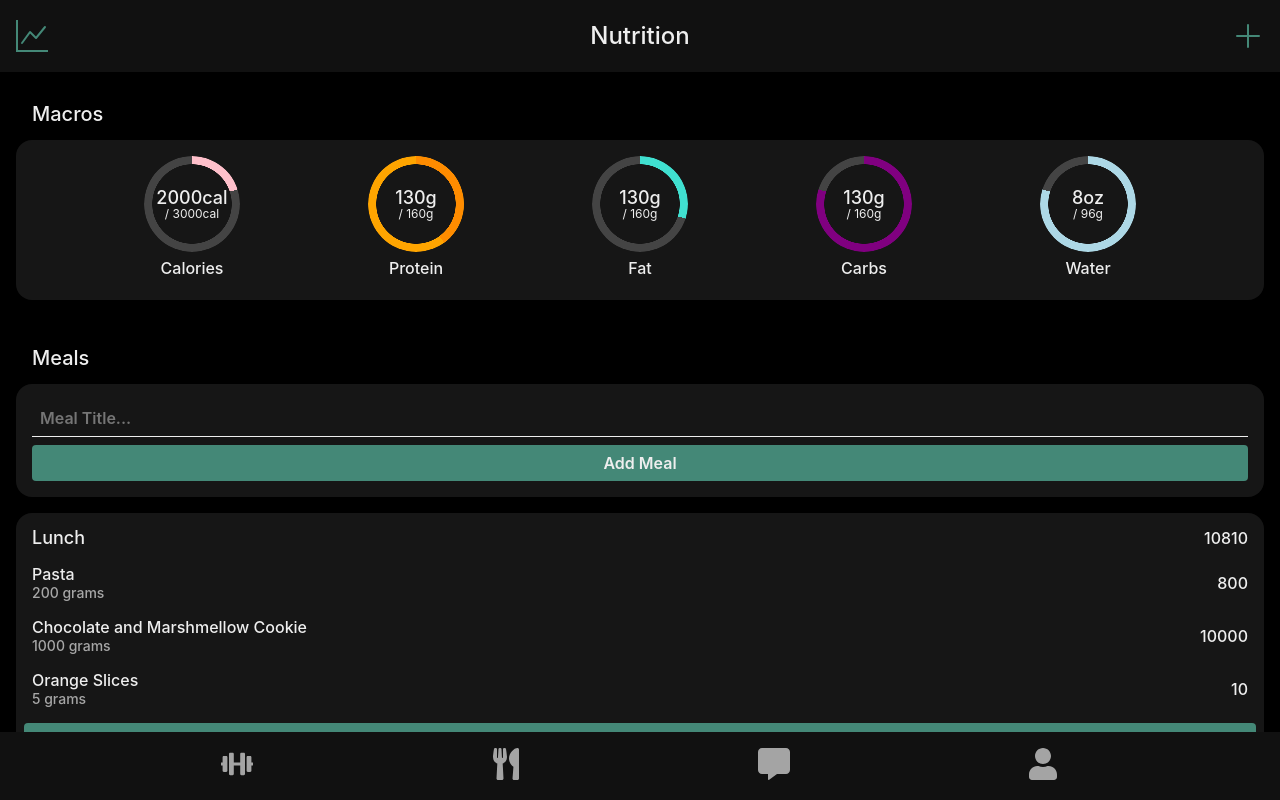
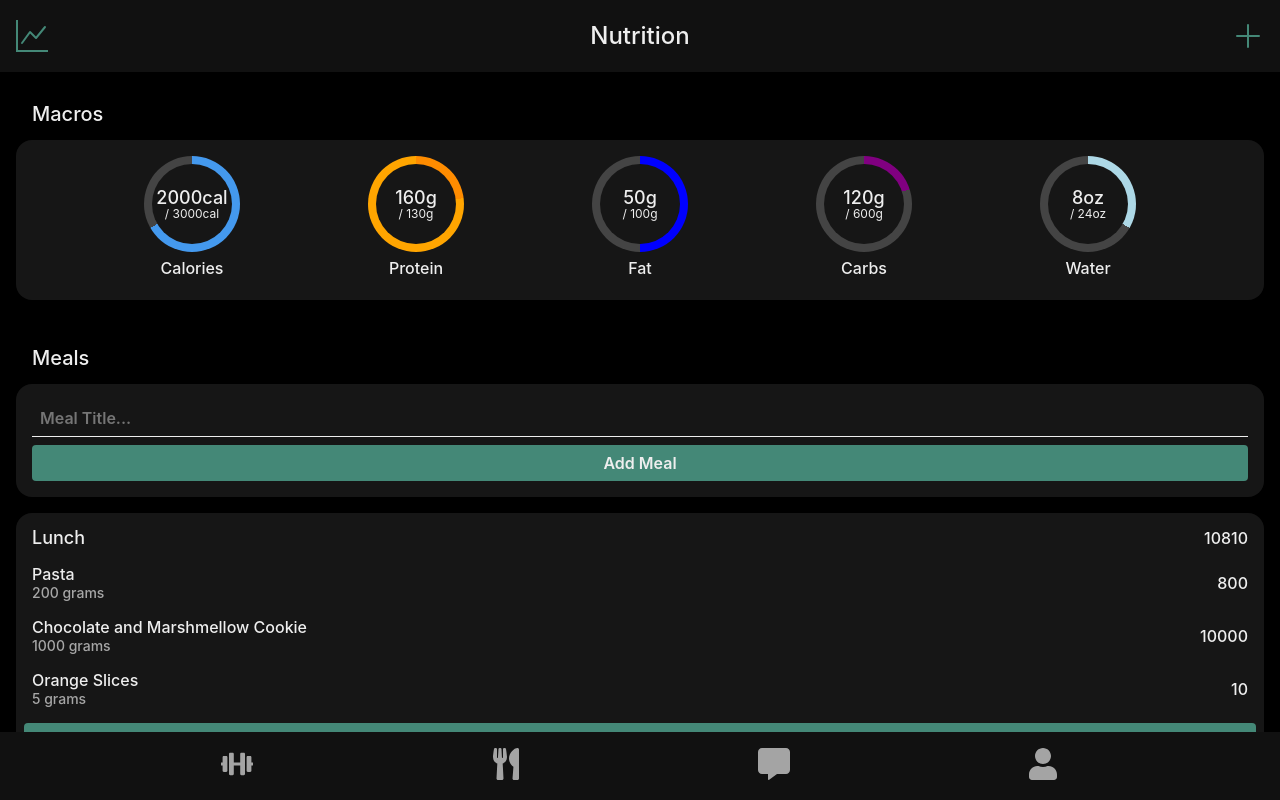
Before and after one commit to Arnav350/gojim, a React (Create React App) app: page /nutrition in a window 1280 px wide. Built offline with nearby package versions, Linux system fonts and the light colour scheme.

Commit message:
added usestates for food, meal, nutrition

```diff
--- a/src/components/Meal.tsx
+++ b/src/components/Meal.tsx
@@ -1,6 +1,10 @@
 import React, { useState } from "react";
-import { Link } from "react-router-dom";
 import "../pages/Nutrition.css";
+
+interface IProps {
+  title: string;
+  setShowFood: Function;
+}
 
 interface IFood {
   name: string;
@@ -10,7 +14,7 @@ interface IFood {
 
 type IFoods = IFood[];
 
-function Meal() {
+function Meal(props: IProps) {
   const [foods, setFoods] = useState<IFoods>([
     { name: "Pasta", grams: 200, calories: 800 },
     { name: "Chocolate and Marshmellow Cookie", grams: 1000, calories: 10000 },
@@ -20,7 +24,7 @@ function Meal() {
   return (
     <div className="meal">
       <div className="meal__top">
-        <h4 className="meal__heading">Lunch</h4>
+        <h4 className="meal__heading">{props.title}</h4>
         <h4 className="meal__total">
           {foods.reduce(
             (total: number, { calories }) => (total += calories),
@@ -37,9 +41,9 @@ function Meal() {
           <p className="meal__calories">{food.calories}</p>
         </div>
       ))}
-      <Link to="/food">
-        <button className="meal__button">Add Food</button>
-      </Link>
+      <button className="meal__button" onClick={() => props.setShowFood(true)}>
+        Add Food
+      </button>
     </div>
   );
 }
--- a/src/components/NutritionHistory.tsx
+++ /dev/null
@@ -1,20 +0,0 @@
-import React from "react";
-import { BsPlus, BsCheckLg } from "react-icons/bs";
-
-function NutritionHistory() {
-  return (
-    <div className="history">
-      <div className="history__text">
-        <h4 className="history__name">Extra Virgin Olive Oil</h4>
-        <p className="history__info">460 cal - 4tbsp</p>
-      </div>
-      {true ? (
-        <BsPlus className="history__icon" />
-      ) : (
-        <BsCheckLg className="history__icon" />
-      )}
-    </div>
-  );
-}
-
-export default NutritionHistory;
--- a/src/pages/Nutrition.css
+++ b/src/pages/Nutrition.css
@@ -52,48 +52,15 @@
   width: 96px;
   height: 96px;
   margin-bottom: 32px;
+  border-radius: 50%;
+  inset: 0;
 }
 
-.nutrition__circle::before {
-  content: "";
+.nutrition__mask {
   position: absolute;
+  inset: 8px;
+  background-color: #161616;
   border-radius: 50%;
-  inset: 0;
-  mask: radial-gradient(farthest-side, #0000 calc(99% - 8px), #000 calc(100% - 8px));
-}
-
-.nutrition__calorie::before {
-  background: conic-gradient(pink 20%, #0000 0),
-    #444;
-}
-
-.nutrition__protein::before {
-  background: conic-gradient(orange 100%, #0000 0),
-    #444;
-}
-
-.nutrition__protein::after {
-  content: "";
-  position: absolute;
-  border-radius: 50%;
-  inset: 0;
-  mask: radial-gradient(farthest-side, #0000 calc(99% - 8px), #000 calc(100% - 8px));
-  background: conic-gradient(darkorange 40%, #0000 0);
-}
-
-.nutrition__fat::before {
-  background: conic-gradient(turquoise 30%, #0000 0),
-    #444;
-}
-
-.nutrition__carb::before {
-  background: conic-gradient(purple 80%, #0000 0),
-    #444;
-}
-
-.nutrition__water::before {
-  background: conic-gradient(lightblue 80%, #0000 0),
-    #444;
 }
 
 .nutrition__grams,
@@ -270,7 +237,7 @@
   padding: 16px;
 }
 
-.history {
+.food__history {
   display: flex;
   justify-content: space-between;
   align-items: center;
@@ -280,25 +247,25 @@
   border-radius: 8px;
 }
 
-.history__text {
+.food__text {
   padding: 8px;
   display: flex;
   flex-direction: column;
 }
 
-.history__name {
+.food__name {
   font-size: 16px;
   font-weight: 400;
 }
 
-.history__info {
+.food__info {
   margin-top: 2px;
   color: #999;
   font-size: 14px;
   font-weight: 400;
 }
 
-.history__icon {
+.food__add {
   margin: 8px;
   height: 32px;
   width: 32px;
--- a/src/pages/Nutrition.tsx
+++ b/src/pages/Nutrition.tsx
@@ -8,6 +8,20 @@ function Nutrition() {
   const [showFood, setShowFood] = useState(false);
 
   const [mealTitle, setMealTitle] = useState("");
+
+  const [macros, setMacros] = useState([2000, 160, 50, 120, 8]);
+  const [totals, setTotals] = useState([3000, 130, 100, 600, 24]);
+
+  const [meals, setMeals] = useState<string[]>(["Lunch", "Dinner", "Snack"]);
+
+  function handleClick() {
+    setShowFood(true);
+    if (mealTitle) {
+      setMeals([...meals, mealTitle]);
+    } else {
+      setMeals([...meals, "Meal Name"]);
+    }
+  }
 
   return (
     <main className="nutrition">
@@ -23,29 +37,109 @@ function Nutrition() {
         <div className="nutrition__macros">
           <h3 className="nutrition__subheading">Macros</h3>
           <div className="nutrition__circles">
-            <div className="nutrition__circle nutrition__calorie">
-              <h2 className="nutrition__grams">2000cal</h2>
-              <h5 className="nutrition__total">/ 3000cal</h5>
+            <div
+              className="nutrition__circle"
+              style={
+                macros[0] < totals[0]
+                  ? {
+                      background: `conic-gradient(#4499ee ${
+                        (macros[0] / totals[0]) * 100
+                      }%, #444 0)`,
+                    }
+                  : {
+                      background: `conic-gradient(#4477ff ${
+                        (macros[0] / totals[0]) * 100 - 100
+                      }%, #4499ee 0)`,
+                    }
+              }
+            >
+              <div className="nutrition__mask"></div>
+              <h2 className="nutrition__grams">{macros[0]}cal</h2>
+              <h5 className="nutrition__total">/ {totals[0]}cal</h5>
               <p className="nutrition__label">Calories</p>
             </div>
-            <div className="nutrition__circle nutrition__protein">
-              <h2 className="nutrition__grams">130g</h2>
-              <h5 className="nutrition__total">/ 160g</h5>
+            <div
+              className="nutrition__circle"
+              style={
+                macros[1] < totals[1]
+                  ? {
+                      background: `conic-gradient(orange ${
+                        (macros[1] / totals[1]) * 100
+                      }%, #444 0)`,
+                    }
+                  : {
+                      background: `conic-gradient(darkorange ${
+                        (macros[1] / totals[1]) * 100 - 100
+                      }%, orange 0)`,
+                    }
+              }
+            >
+              <div className="nutrition__mask"></div>
+              <h2 className="nutrition__grams">{macros[1]}g</h2>
+              <h5 className="nutrition__total">/ {totals[1]}g</h5>
               <p className="nutrition__label">Protein</p>
             </div>
-            <div className="nutrition__circle nutrition__fat">
-              <h2 className="nutrition__grams">130g</h2>
-              <h5 className="nutrition__total">/ 160g</h5>
+            <div
+              className="nutrition__circle"
+              style={
+                macros[2] < totals[2]
+                  ? {
+                      background: `conic-gradient(blue ${
+                        (macros[2] / totals[2]) * 100
+                      }%, #444 0)`,
+                    }
+                  : {
+                      background: `conic-gradient(darkblue ${
+                        (macros[2] / totals[2]) * 100 - 100
+                      }%, blue 0)`,
+                    }
+              }
+            >
+              <div className="nutrition__mask"></div>
+              <h2 className="nutrition__grams">{macros[2]}g</h2>
+              <h5 className="nutrition__total">/ {totals[2]}g</h5>
               <p className="nutrition__label">Fat</p>
             </div>
-            <div className="nutrition__circle nutrition__carb">
-              <h2 className="nutrition__grams">130g</h2>
-              <h5 className="nutrition__total">/ 160g</h5>
+            <div
+              className="nutrition__circle"
+              style={
+                macros[3] < totals[3]
+                  ? {
+                      background: `conic-gradient(purple ${
+                        (macros[3] / totals[3]) * 100
+                      }%, #444 0)`,
+                    }
+                  : {
+                      background: `conic-gradient(indigo ${
+                        (macros[3] / totals[3]) * 100 - 100
+                      }%, purple 0)`,
+                    }
+              }
+            >
+              <div className="nutrition__mask"></div>
+              <h2 className="nutrition__grams">{macros[3]}g</h2>
+              <h5 className="nutrition__total">/ {totals[3]}g</h5>
               <p className="nutrition__label">Carbs</p>
             </div>
-            <div className="nutrition__circle nutrition__water">
-              <h2 className="nutrition__grams">8oz</h2>
-              <h5 className="nutrition__total">/ 96g</h5>
+            <div
+              className="nutrition__circle"
+              style={
+                macros[4] < totals[4]
+                  ? {
+                      background: `conic-gradient(lightblue ${
+                        (macros[4] / totals[4]) * 100
+                      }%, #444 0)`,
+                    }
+                  : {
+                      background: `conic-gradient(blue ${
+                        (macros[4] / totals[4]) * 100 - 100
+                      }%, lightblue 0)`,
+                    }
+              }
+            >
+              <div className="nutrition__mask"></div>
+              <h2 className="nutrition__grams">{macros[4]}oz</h2>
+              <h5 className="nutrition__total">/ {totals[4]}oz</h5>
               <p className="nutrition__label">Water</p>
             </div>
           </div>
@@ -60,19 +154,18 @@ function Nutrition() {
               className="nutrition__input"
               onChange={(event) => setMealTitle(event.target.value)}
             />
-            <button
-              className="nutrition__button"
-              onClick={() => setShowFood(true)}
-            >
+            <button className="nutrition__button" onClick={handleClick}>
               Add Meal
             </button>
           </div>
-          <Meal />
-          <Meal />
-          <Meal />
+          {meals.map((meal: string, i: number) => (
+            <Meal key={i} title={meal} setShowFood={setShowFood} />
+          ))}
         </div>
       </div>
-      {showFood && <Food setShowFood={setShowFood} />}
+      {showFood && (
+        <Food setShowFood={setShowFood} meals={meals} setMeals={setMeals} />
+      )}
     </main>
   );
 }
```
Also changed, not shown: src/components/Food.tsx (+43 -5 lines).
